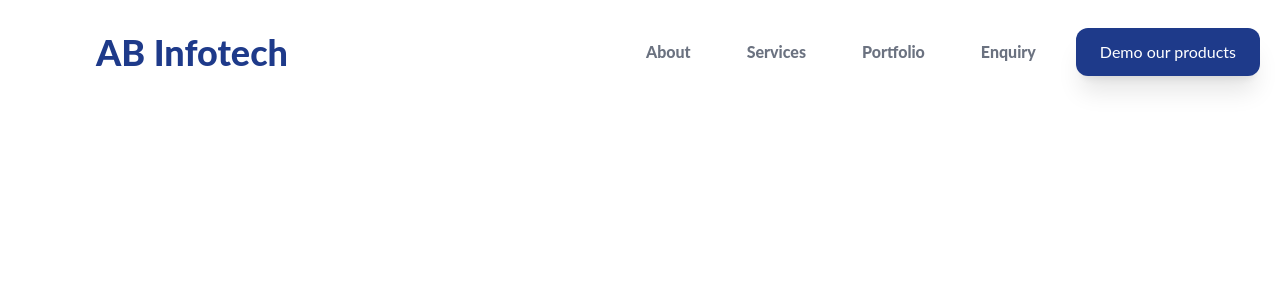
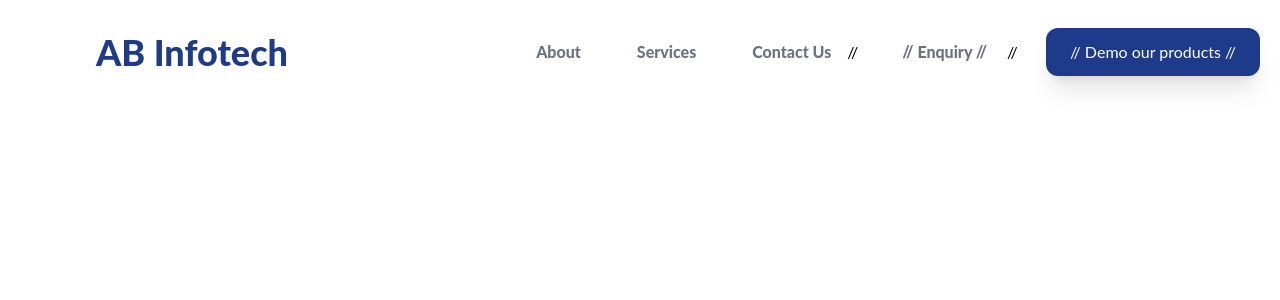
Before and after one commit to Vishal-sys-code/AB-Infotech, a React (Create React App) app: page / in a window 1280 px wide. Shown: the top 300 px of the page. Built offline with nearby package versions, Linux system fonts and the light colour scheme.

Commit message:
Update NavLinks.js

```diff
--- a/src/components/Navbar/NavLinks.js
+++ b/src/components/Navbar/NavLinks.js
@@ -6,21 +6,21 @@ const NavLinks = () => {
     const url1 = 'https://sites.google.com/view/ab-infotech-info/home';
     return (
         <>
-            <Link href={url1} className="px-4 font-extrabold text-gray-500 hover:text-blue-900" to="/about">
+            <Link href={url1} className="px-4 font-extrabold text-gray-500 hover:text-blue-900" to="https://sites.google.com/view/ab-infotech-info/home?pli=1">
                 About
             </Link>
-            <Link className="px-4 font-extrabold text-gray-500 hover:text-blue-900" to="/services">
+            <Link className="px-4 font-extrabold text-gray-500 hover:text-blue-900" to="https://sites.google.com/view/ab-infotech-services/home">
                 Services
             </Link>
-            <Link className="px-4 font-extrabold text-gray-500 hover:text-blue-900" to="/portfolio">
-                Portfolio
+            <Link className="px-4 font-extrabold text-gray-500 hover:text-blue-900" to="https://sites.google.com/view/ab-infotech-about-us/home">
+                Contact Us
             </Link>
-            <Link className="px-4 font-extrabold text-gray-500 hover:text-blue-900" to="/enquiry">
-                Enquiry
-            </Link>
-            <Link className="text-white bg-blue-900 hover:bg-blue-800 inline-flex items-center justify-center w-auto px-6 py-3 shadow-xl rounded-xl" smooth to="/get-demo">
-                Demo our products
-            </Link>
+            // <Link className="px-4 font-extrabold text-gray-500 hover:text-blue-900" to="/enquiry">
+            //     Enquiry
+            // </Link>
+            // <Link className="text-white bg-blue-900 hover:bg-blue-800 inline-flex items-center justify-center w-auto px-6 py-3 shadow-xl rounded-xl" smooth to="/get-demo">
+            //     Demo our products
+            // </Link>
         </>
     )
 }
```
